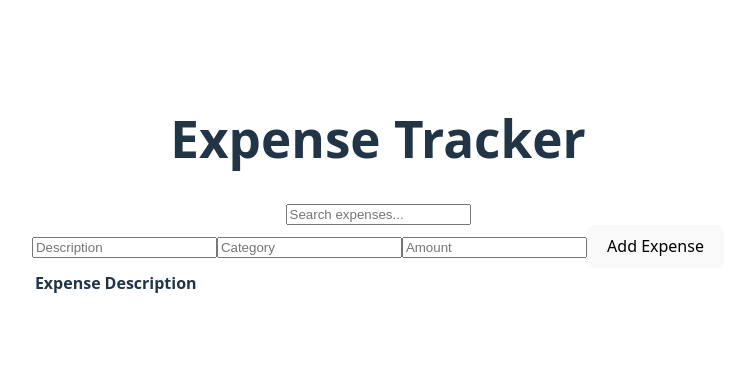
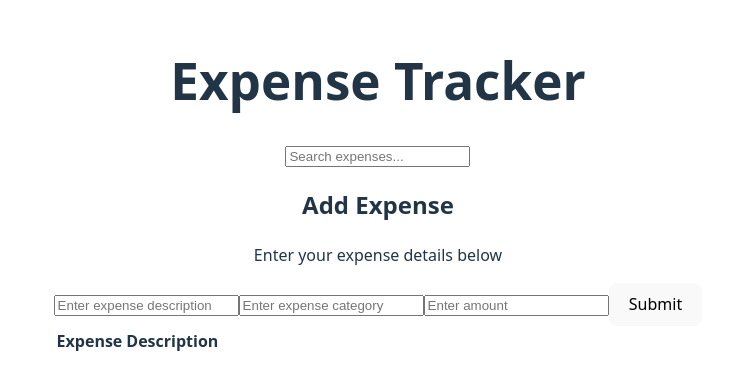
Before and after one commit to kipDstar/Expense-Tracker-Project, a React (Vite) app: page / in a window 1280 px wide. Shown: the part 213-602 px from the top of the page, without its empty margins (262-997 px from the left). Built offline with nearby package versions, Linux system fonts and the light colour scheme.

Commit message:
updated ExpenseForm.jsx to add labels and placeholders to match form design as shown in the project instruction GIF screenshot

```diff
--- a/src/components/ExpenseForm.jsx
+++ b/src/components/ExpenseForm.jsx
@@ -15,29 +15,31 @@ function ExpenseForm({ onAddExpense }) {
   };
 
   return (
-    <form onSubmit={handleSubmit}>
+    <form className="expense-form" onSubmit={handleSubmit}>
+      <h2>Add Expense</h2>
+      <p>Enter your expense details below</p>
       <input
         type="text"
-        placeholder="Description"
+        placeholder="Enter expense description"
         value={description}
         onChange={(e) => setDescription(e.target.value)}
         required
       />
       <input
         type="text"
-        placeholder="Category"
+        placeholder="Enter expense category"
         value={category}
         onChange={(e) => setCategory(e.target.value)}
         required
       />
       <input
         type="number"
-        placeholder="Amount"
+        placeholder="Enter amount"
         value={amount}
         onChange={(e) => setAmount(e.target.value)}
         required
       />
-      <button type="submit">Add Expense</button>
+      <button type="submit">Submit</button>
     </form>
   );
 }
```
